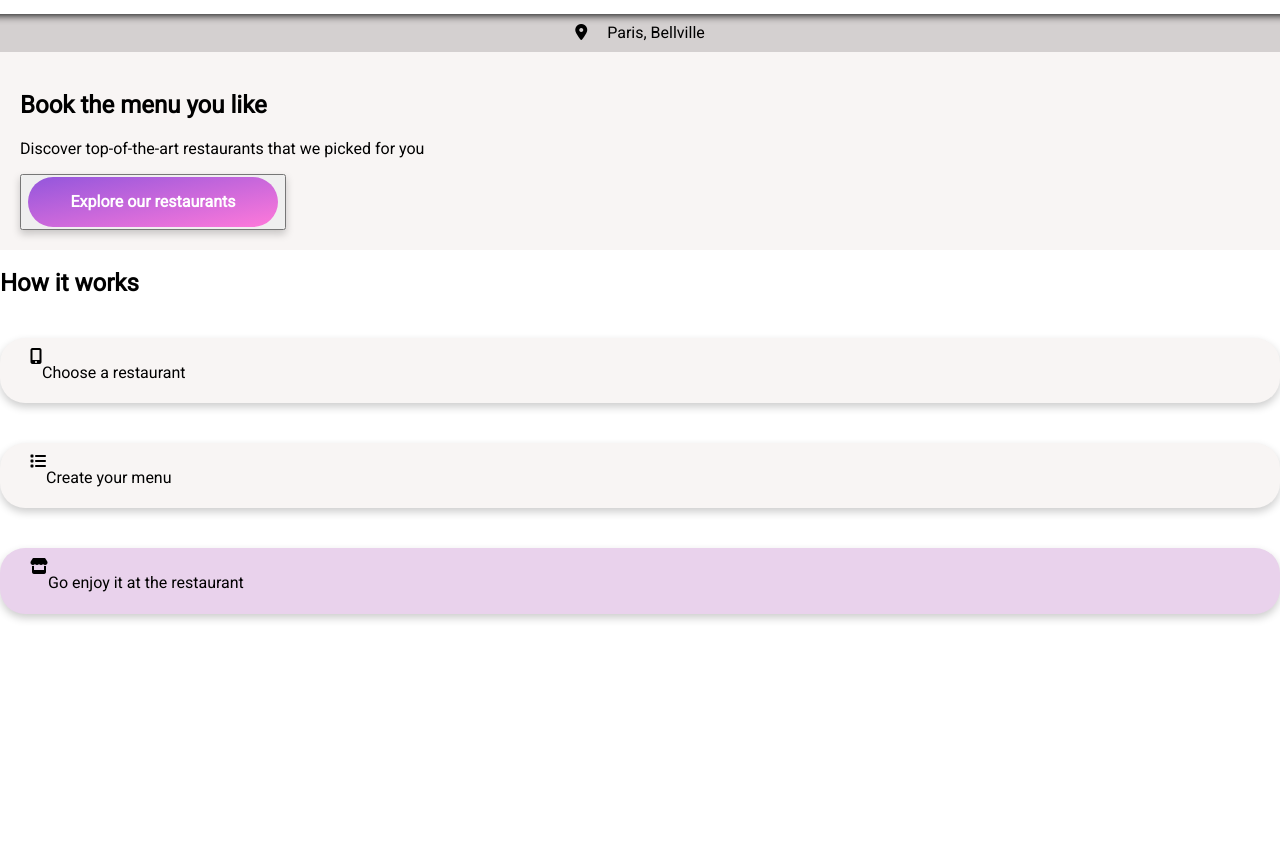
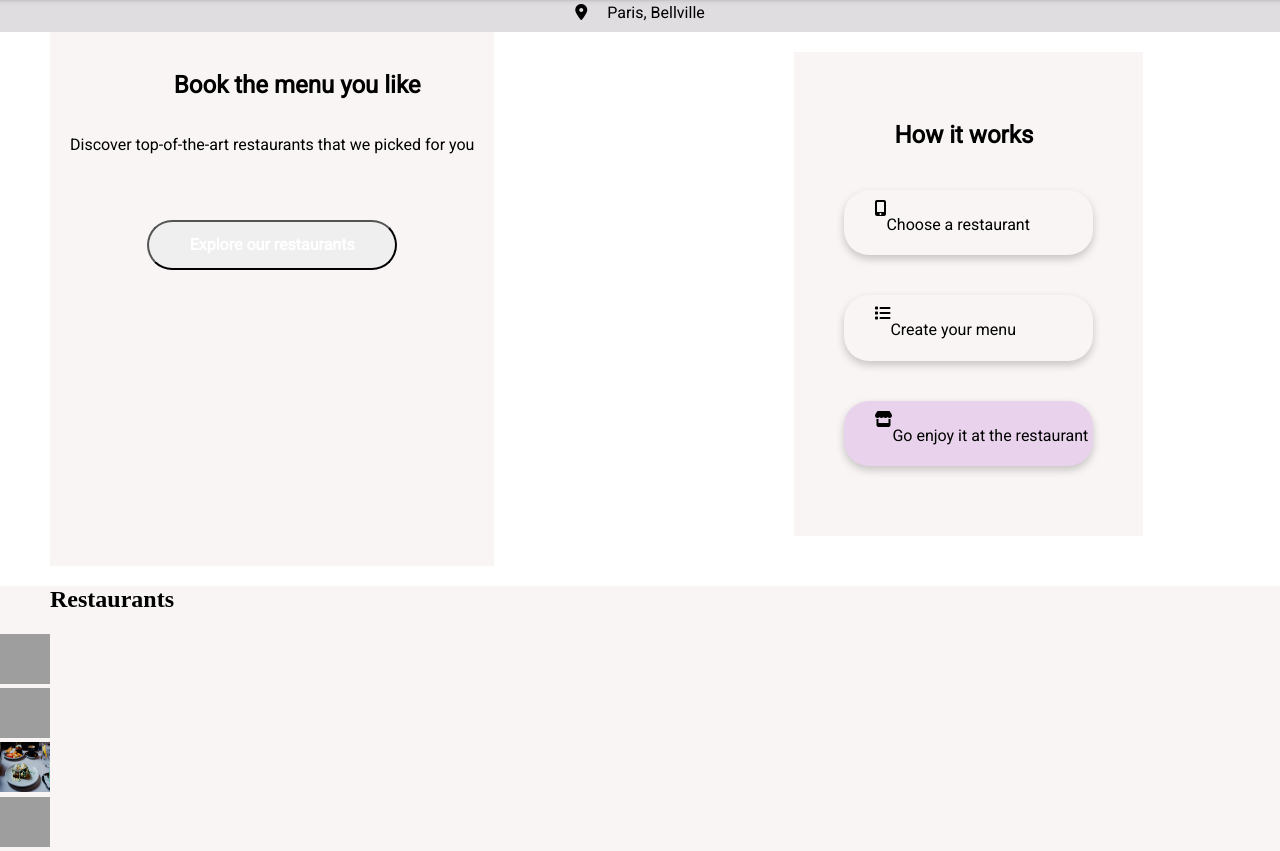
Before and after one commit to hayleyn14/project3, a website: page index.html in a window 1280 px wide. Shown: the part 96-947 px from the top of the page. Before the commit the page ends 800 px from the top, so only its background shows below. Drawn offline with Linux system fonts and the light colour scheme; grey boxes are pictures that could not be loaded; a web font is replaced by a local one.

Commit message:
updates after tutorial

```diff
--- a/index.html
+++ b/index.html
@@ -26,13 +26,12 @@
         <div class="location-icon">
           <i class="fa-sharp fa-solid fa-location-dot"></i> Paris, Bellville
         </div>
+        <div class="middle_section">
           <div class="book">
             <h2>Book the menu you like</h2>
             <p>Discover top-of-the-art restaurants that we picked for you</p>
             <button class="search-bar__button" type="submit">
-            <span class="search-bar__button--long"
-              >Explore our restaurants</span
-            >
+              Explore our restaurants
             </button>
           </div>
           <div class="instructions">
@@ -51,7 +50,8 @@
             </div>
           </div>
         </div>
-      <!-- <div class="restaurants">
+      </div>
+      <div class="restaurants">
         <h2>Restaurants</h2>
         <div id="the_full_palette">
           <img
@@ -77,7 +77,7 @@
             alt="Le Gormand"
           />
         </div>
-      </div> -->
+      </div>
     </main>
 
     <!-- <footer>
--- a/sass/components/_buttons.scss
+++ b/sass/components/_buttons.scss
@@ -1,8 +1,4 @@
 .search-bar__button {
-    box-shadow: 0 4px 8px 0 rgba(0, 0, 0, 0.2);
-}
-
-.search-bar__button--long {
     display: flex;
     align-content: center;
     flex-wrap: wrap;
@@ -13,5 +9,7 @@
     width: 250px;
     border-radius: 25px;
     background-image: linear-gradient(to bottom right, #9356DC, #FF79DA)
-
+    box-shadow 0 4px 8px 0 rgba(0, 0, 0, 0.2);
+    margin-top: 50px;
+    margin-bottom: 30px;
 }
--- a/sass/layout/_container.scss
+++ b/sass/layout/_container.scss
@@ -10,7 +10,7 @@
   display: flex;
   justify-content: center;
   width: 100%;
-  background-color: #d4d0d0;
+  background-color: #E0DDE0;
   box-shadow: inset 0px 11px 8px -10px black;
   padding-top: 10px;
   padding-bottom: 10px;
@@ -22,7 +22,10 @@
 }
 
 .book {
-  background-color: #f8f5f4;
+  display: flex;
+  flex-direction: column;
+  align-items: center;
+  background-color: $light_background;
   margin-top: 0px;
   padding: 20px;
   @include text_font;
@@ -34,11 +37,28 @@
   flex-direction: column;
   flex-wrap: wrap;
   justify-content: space-around;
-}
+  margin-top: 20px;
+  margin-bottom: 30px;
+  }
+  h2 {
+    padding-left: 20px;
+  }
+
+  @media screen and (min-width: 928px) {
+    .instructions {
+    margin-left: 300px;
+    background-color: $light_background;
+    padding: 50px;
+  }
+    h2 {
+      margin-left: 30px;
+      margin-bottom: 20px;
+    }
+  }
 
 .choose {
   display: flex;
-  background-color: #f8f5f4;
+  background-color: $light_background;
   box-shadow: 0 4px 8px 0 rgba(0, 0, 0, 0.2);
   border-radius: 25px;
   padding: 5px;
@@ -50,7 +70,7 @@
 
 .create {
   display: flex;
-  background-color: #f8f5f4;
+  background-color: $light_background;
   box-shadow: 0 4px 8px 0 rgba(0, 0, 0, 0.2);
   border-radius: 25px;
   padding: 5px;
@@ -62,7 +82,7 @@
 
 .go {
   display: flex;
-  background-color: #e9d2ec;
+  background-color: $colored_background;
   box-shadow: 0 4px 8px 0 rgba(0, 0, 0, 0.2);
   border-radius: 25px;
   padding: 5px;
@@ -71,8 +91,18 @@
   padding-top: 10px;
   padding-left: 30px;
 }
+
+@media screen and (min-width: 928px) {
+  .middle_section {
+    display: flex;
+    align-content: space-between;
+    margin-left: 50px;
+    padding-right: 50px;
+  }
+}
+
 .restaurants {
-  background-color: #f8f5f4;
+  background-color: $light_background;
   img {
     height: 50px;
     width: 50px;
--- a/sass/layout/_header.scss
+++ b/sass/layout/_header.scss
@@ -2,7 +2,7 @@ header {
   display: flex;
   justify-content: center;
   img {
-    height: 50px;
+    height: 30px;
     width: 220px;
     margin-top: 30px;
     margin-bottom: 30px;
--- /dev/null
+++ b/sass/utils/_variables.scss
@@ -0,0 +1,2 @@
+$light_background: #f8f5f4;
+$colored_background:#e9d2ec;
```
Also changed, not shown: css/style.css, 1 other file. Lines whose indentation alone changed are shown as unchanged.
